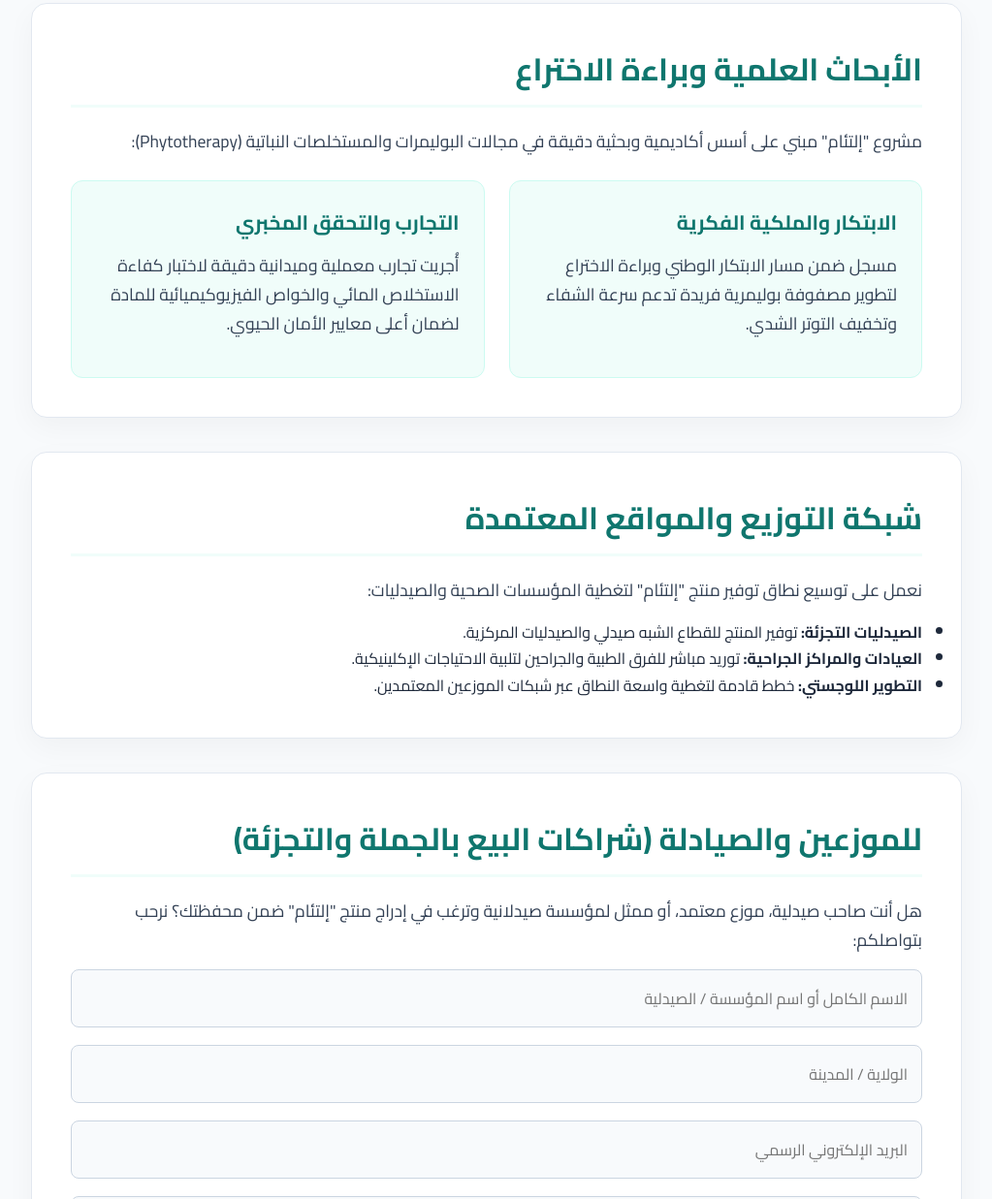
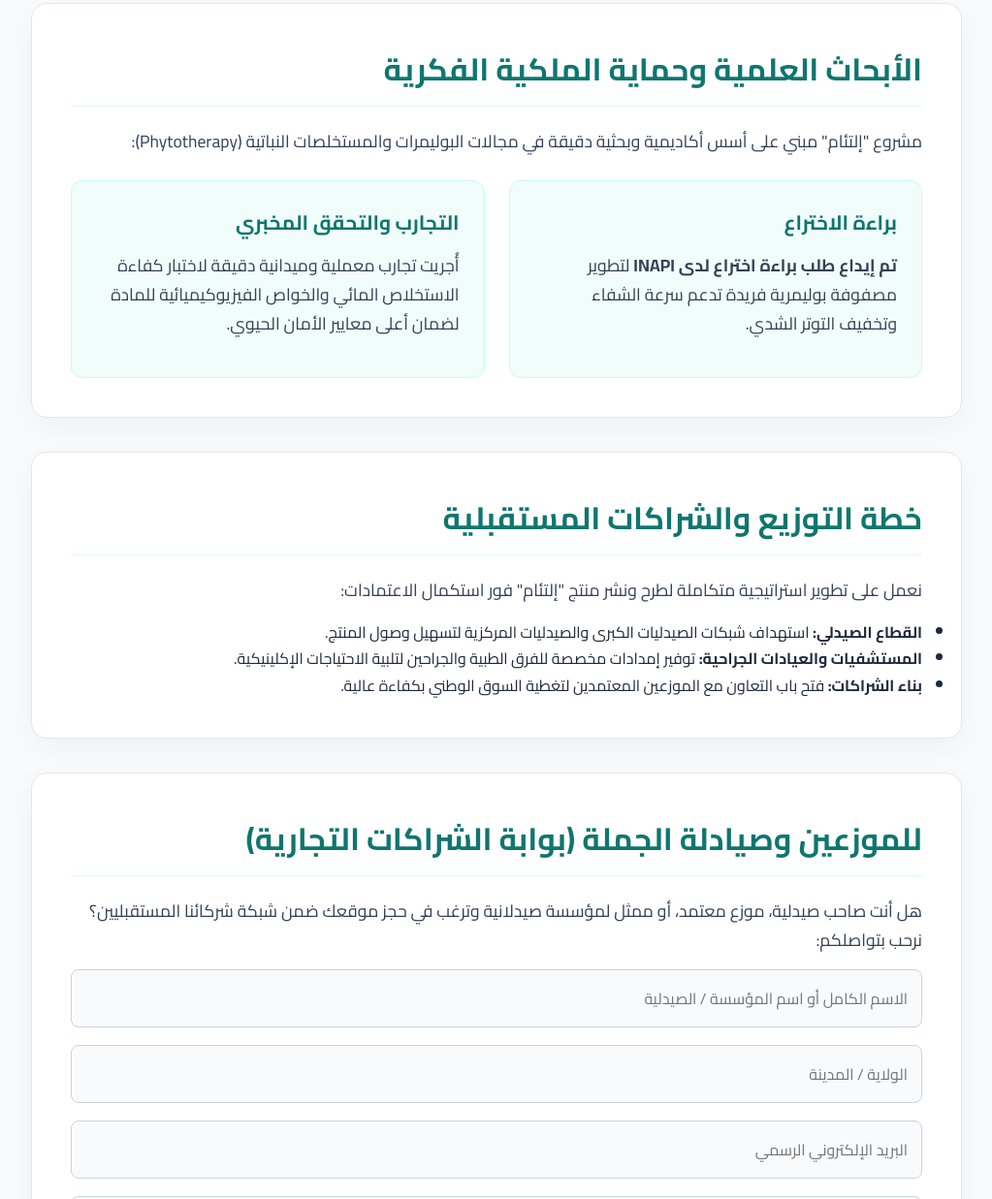
Before and after one commit to rahmablbh-LTM/Iltiam, a plain HTML site: page index.html in a window 1280 px wide. Shown: the part 1563-2800 px from the top of the page at 97% size, without its empty margins (128-1151 px from the left). Drawn offline with Linux system fonts and the light colour scheme.

Commit message:
Update index.html

```diff
--- a/index.html
+++ b/index.html
@@ -286,8 +286,8 @@
         <ul class="nav-links">
             <li><a href="#about">عن المشروع</a></li>
             <li><a href="#how">كيف يعمل</a></li>
-            <li><a href="#research">البحث وبراءة الاختراع</a></li>
-            <li><a href="#availability">الشبكة والتوزيع</a></li>
+            <li><a href="#research">البحث والملكية الفكرية</a></li>
+            <li><a href="#availability">خطة التوزيع</a></li>
             <li><a href="#distributors">للموزعين</a></li>
             <li><a href="#posas">أداة POSAS</a></li>
         </ul>
@@ -346,12 +346,12 @@
 
         <!-- قسم الأبحاث وبراءة الاختراع -->
         <section id="research" class="card">
-            <h2>الأبحاث العلمية وبراءة الاختراع</h2>
+            <h2>الأبحاث العلمية وحماية الملكية الفكرية</h2>
             <p>مشروع "إلتئام" مبني على أسس أكاديمية وبحثية دقيقة في مجالات البوليمرات والمستخلصات النباتية (Phytotherapy):</p>
             <div class="grid-2">
                 <div class="info-box">
-                    <h3>الابتكار والملكية الفكرية</h3>
-                    <p>مسجل ضمن مسار الابتكار الوطني وبراءة الاختراع لتطوير مصفوفة بوليمرية فريدة تدعم سرعة الشفاء وتخفيف التوتر الشدي.</p>
+                    <h3>براءة الاختراع</h3>
+                    <p><strong>تم إيداع طلب براءة اختراع لدى INAPI</strong> لتطوير مصفوفة بوليمرية فريدة تدعم سرعة الشفاء وتخفيف التوتر الشدي.</p>
                 </div>
                 <div class="info-box">
                     <h3>التجارب والتحقق المخبري</h3>
@@ -360,27 +360,27 @@
             </div>
         </section>
 
-        <!-- شبكة التوزيع -->
+        <!-- خطة التوزيع -->
         <section id="availability" class="card">
-            <h2>شبكة التوزيع والمواقع المعتمدة</h2>
-            <p>نعمل على توسيع نطاق توفير منتج "إلتئام" لتغطية المؤسسات الصحية والصيدليات:</p>
+            <h2>خطة التوزيع والشراكات المستقبلية</h2>
+            <p>نعمل على تطوير استراتيجية متكاملة لطرح ونشر منتج "إلتئام" فور استكمال الاعتمادات:</p>
             <ul>
-                <li><strong>الصيدليات التجزئة:</strong> توفير المنتج للقطاع الشبه صيدلي والصيدليات المركزية.</li>
-                <li><strong>العيادات والمراكز الجراحية:</strong> توريد مباشر للفرق الطبية والجراحين لتلبية الاحتياجات الإكلينيكية.</li>
-                <li><strong>التطوير اللوجستي:</strong> خطط قادمة لتغطية واسعة النطاق عبر شبكات الموزعين المعتمدين.</li>
+                <li><strong>القطاع الصيدلي:</strong> استهداف شبكات الصيدليات الكبرى والصيدليات المركزية لتسهيل وصول المنتج.</li>
+                <li><strong>المستشفيات والعيادات الجراحية:</strong> توفير إمدادات مخصصة للفرق الطبية والجراحين لتلبية الاحتياجات الإكلينيكية.</li>
+                <li><strong>بناء الشراكات:</strong> فتح باب التعاون مع الموزعين المعتمدين لتغطية السوق الوطني بكفاءة عالية.</li>
             </ul>
         </section>
 
         <section id="distributors" class="card">
-            <h2>للموزعين والصيادلة (شراكات البيع بالجملة والتجزئة)</h2>
-            <p>هل أنت صاحب صيدلية، موزع معتمد، أو ممثل لمؤسسة صيدلانية وترغب في إدراج منتج "إلتئام" ضمن محفظتك؟ نرحب بتواصلكم:</p>
+            <h2>للموزعين وصيادلة الجملة (بوابة الشراكات التجارية)</h2>
+            <p>هل أنت صاحب صيدلية، موزع معتمد، أو ممثل لمؤسسة صيدلانية وترغب في حجز موقعك ضمن شبكة شركائنا المستقبليين؟ نرحب بتواصلكم:</p>
 
             <div>
                 <input type="text" class="form-control" placeholder="الاسم الكامل أو اسم المؤسسة / الصيدلية">
                 <input type="text" class="form-control" placeholder="الولاية / المدينة">
                 <input type="email" class="form-control" placeholder="البريد الإلكتروني الرسمي">
                 <select class="form-control">
-                    <option value="pharmacy">صيدلية (للبيع بالقطعة)</option>
+                    <option value="pharmacy">صيدلية (للاهتمام بالتجزئة)</option>
                     <option value="distributor">موزع معتمد (توزيع ولائي أو وطني)</option>
                     <option value="clinic">عيادة أو مركز صحي جراحي</option>
                 </select>
```
